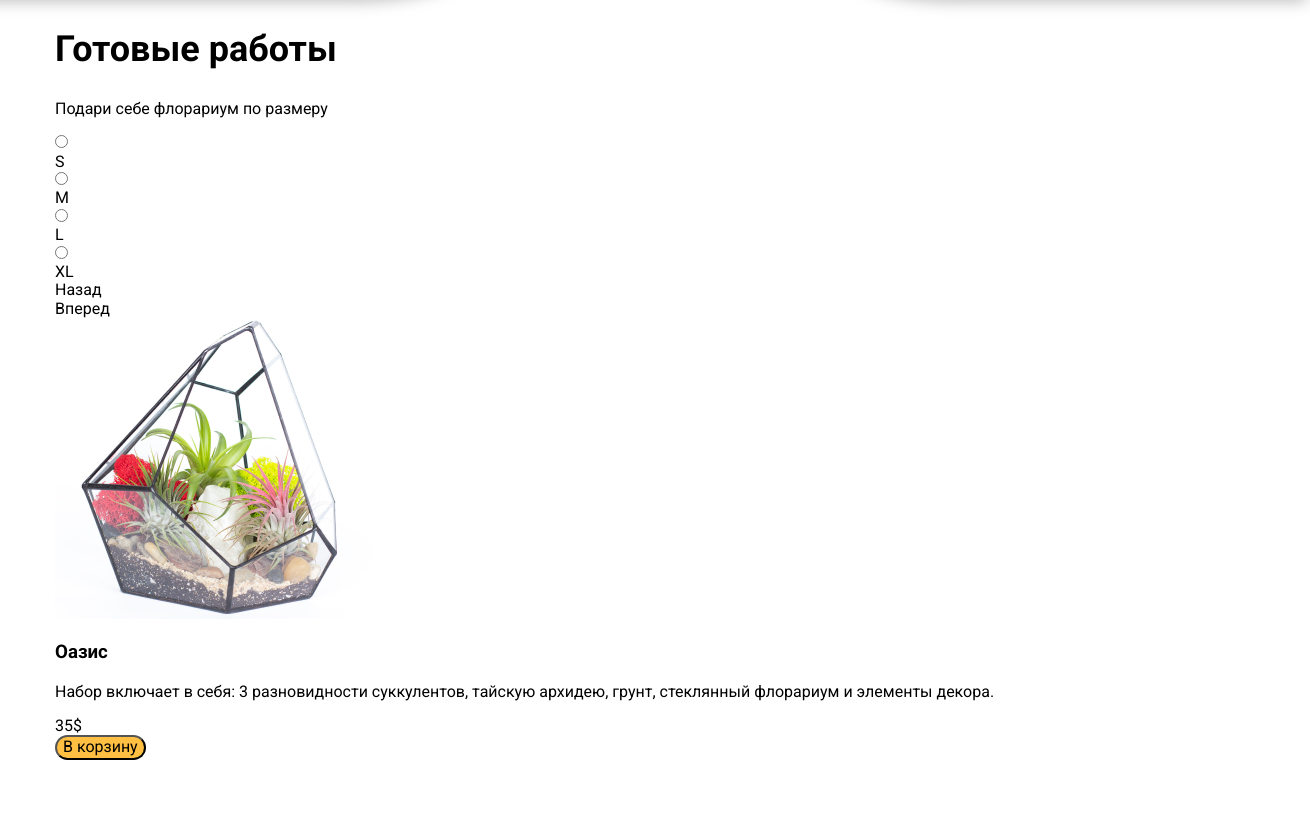
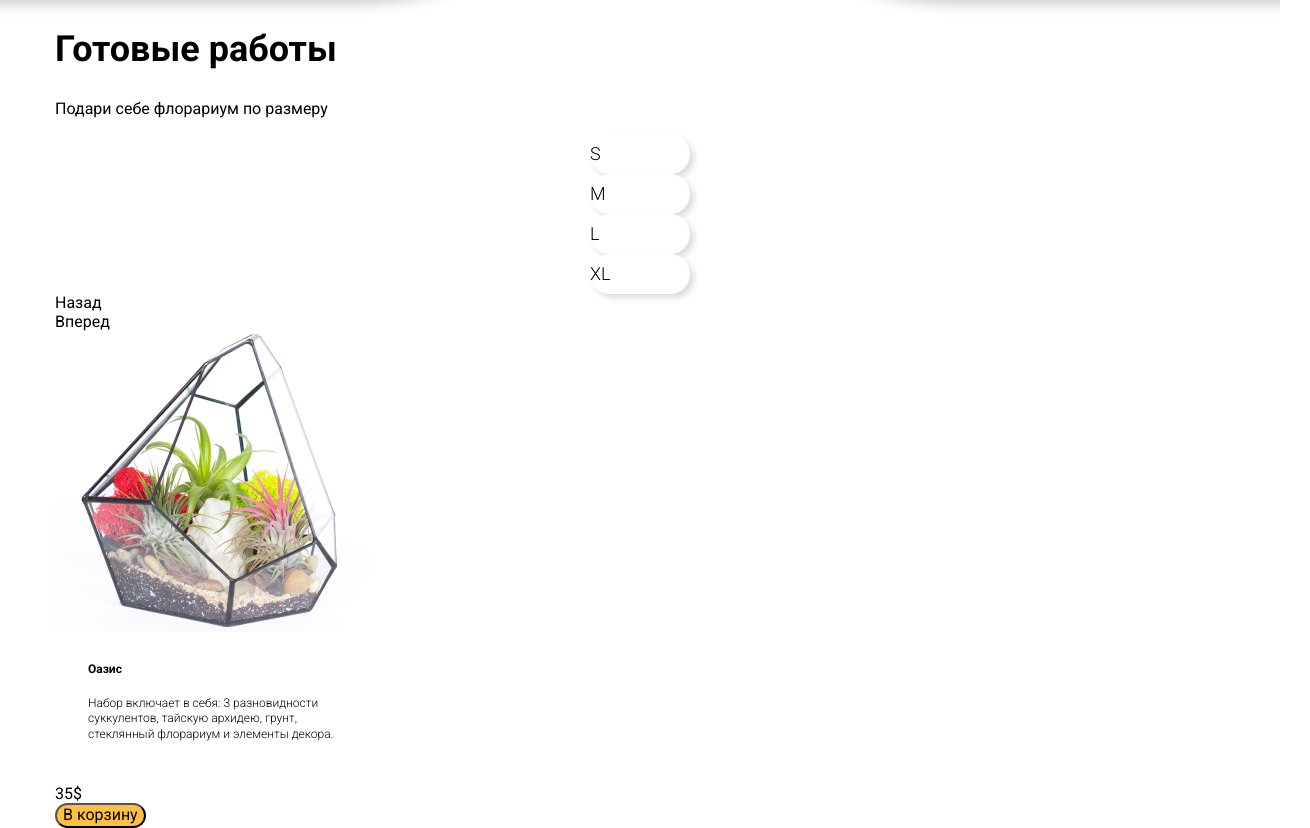
Before and after one commit to YuliyaSharypova83/Florarium-master-12, a plain HTML site: page index.html in a window 1280 px wide. Shown: the part 700-1528 px from the top of the page, 1310 px wide, since content can reach past the window. Before the commit the page ends 1460 px from the top, so only its background shows below. Drawn offline with Linux system fonts and the light colour scheme.

Commit message:
13/01/23

```diff
--- a/css/style.css
+++ b/css/style.css
@@ -37,6 +37,7 @@ ul>li {
 
 .wrapper {
     min-height: 100%;
+    overflow: hidden;
 }
 
 .container {
@@ -240,6 +241,11 @@ ul>li {
     border-radius: 50px;
 }
 
+.btn:hover {
+    background-color: #b57d0c;
+    transition: all 1c;
+}
+
 .hero__link {
     box-shadow: 4px 4px 6px rgb(0, 0, 0, 0.14);
     display: flex;
@@ -293,3 +299,113 @@ ul>li {
     height: 100%;
     object-fit: cover;
 }
+
+/* Hero end* /
+/*product start*/
+.ptoduct {
+    padding-top: 42px;
+}
+
+.product__subtitle {
+    width: ;
+    font: size 18px;
+    ;
+}
+
+.product__size {
+    position: relative;
+}
+
+.product__chek {
+    position: absolute;
+    top: 0;
+    left: -9999px;
+}
+
+.product__chek:checked+.product__chek-fake {
+    background-color: #FFBF42;
+    box-shadow: none;
+}
+
+.product__chek-fake {
+    cursor: pointer;
+    background-color: #FFFFFF;
+    border-radius: 50px;
+    box-shadow: 4px 4px 6px rgba(0, 0, 0, 0.14);
+    width: 100px;
+    height: 40px;
+    display: flex;
+    align-items: center;
+    justify-self: center;
+    font-weight: 300;
+    font-size: 18px;
+    line-height: 131.19%;
+    transition: all 0.3s;
+}
+
+.product {}
+
+.subtitle {}
+
+.product__size-list {}
+
+.product__size {}
+
+.product__chek {}
+
+.product__chek-fake {}
+
+.product__slider {}
+
+.product__slider-ctrls {}
+
+.product__slider-ctrl {}
+
+.product__slider-ctrl-prev {}
+
+.product__list {}
+
+.product__item {
+    max-width: 319px;
+    box-sizing: 4px 4px 4px rgb;
+}
+
+.product__item-wrap {
+    width: 100%;
+    height: 301px;
+}
+
+.product__img {
+    width: 100%;
+    height: ;
+
+
+}
+
+.product__decs {
+    padding: 18px 33px 24px;
+
+}
+
+.product__name {
+    font-weight: 700;
+    font-size: 12px;
+    line-height: 131.19%;
+    margin-bottom: 18px;
+
+}
+
+.product__info {
+    font-weight: 300;
+    font-size: 12px;
+    line-height: 131.19%;
+    margin-bottom: 18px;
+}
+
+.product__buy {}
+
+.product__price {}
+
+.product__buy-btn {}
+
+.btn {}
```
